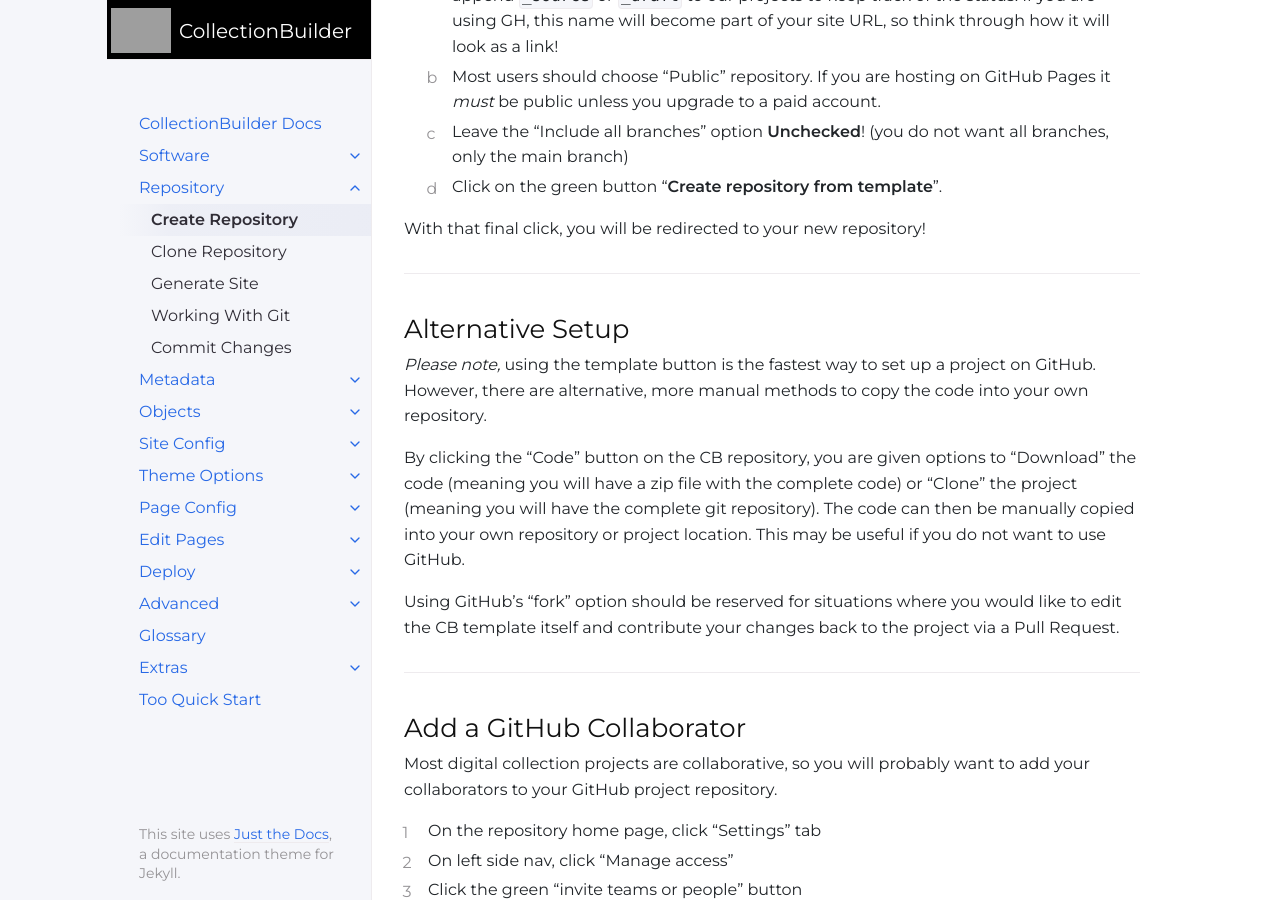
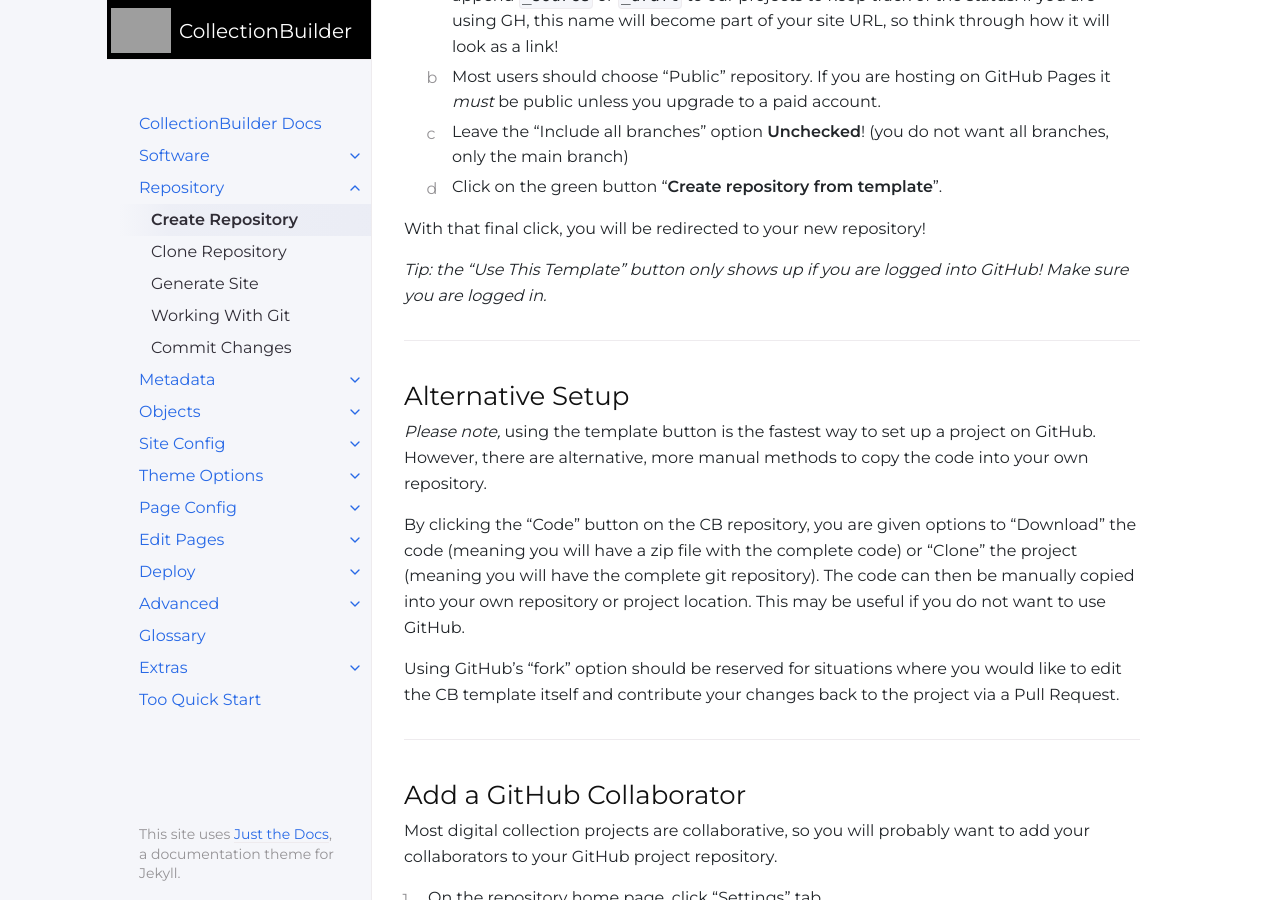
Before and after one commit to CollectionBuilder/cb-docs, a Jekyll site: the page built from docs/repository/create.md, in a window 1280 px wide and 900 px high, scrolled down 630 px. Built offline with Jekyll 4.4.1, drawn with Linux system fonts in a browser that asks for light colours.

Commit message:
log in reminder

```diff
--- a/docs/repository/create.md
+++ b/docs/repository/create.md
@@ -24,6 +24,8 @@ The best/fastest way to do this is to visit a CollectionBuilder repository on Gi
     4. Click on the green button "**Create repository from template**".
 
 With that final click, you will be redirected to your new repository!
+
+*Tip: the "Use This Template" button only shows up if you are logged into GitHub! Make sure you are logged in.*
 
 ------------
 
```
